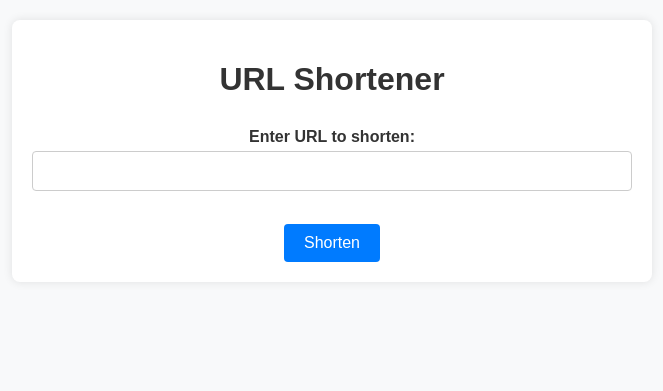
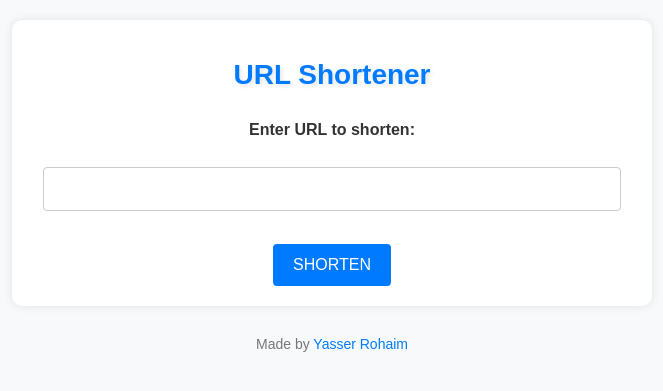
Before and after one commit to YasserRohaim/UrlShortener, a Django app: page /shorten in a window 1280 px wide. Shown: the top 391 px of the page, without its empty margins (308-971 px from the left). Run offline with Django 5.2, Linux system fonts and the light colour scheme.

Commit message:
editted the go endpoint url

```diff
--- a/main/templates/home.html
+++ b/main/templates/home.html
@@ -18,13 +18,16 @@
             margin: 20px auto;
             padding: 20px;
             background-color: #fff;
-            border-radius: 8px;
+            border-radius: 10px;
             box-shadow: 0 0 10px rgba(0, 0, 0, 0.1);
         }
 
         h1 {
             text-align: center;
             margin-bottom: 30px;
+            color: #007bff; /* Blue color */
+            font-size: 28px;
+            text-shadow: 2px 2px 4px rgba(0, 0, 0, 0.1);
         }
 
         form {
@@ -33,27 +36,40 @@
 
         label {
             font-weight: bold;
+            display: block;
+            margin-bottom: 5px;
         }
 
         input[type="url"] {
-            width: 100%;
-            padding: 10px;
+            width: calc(100% - 22px); /* Adjusting width to accommodate padding and border */
+            padding: 12px;
             margin-top: 5px;
             margin-bottom: 15px;
             border: 1px solid #ccc;
             border-radius: 4px;
             box-sizing: border-box;
             font-size: 16px;
+            transition: border-color 0.3s ease; /* Smooth transition for border color */
+        }
+
+        input[type="url"]:focus {
+            border-color: #007bff; /* Highlight border color on focus */
+            outline: none;
         }
 
         button[type="submit"] {
-            padding: 10px 20px;
+            padding: 12px 20px;
             background-color: #007bff;
             color: #fff;
             border: none;
             border-radius: 4px;
             cursor: pointer;
             font-size: 16px;
+            transition: background-color 0.3s ease; /* Smooth transition for background color */
+            display: inline-block;
+            text-decoration: none;
+            text-align: center;
+            text-transform: uppercase;
         }
 
         button[type="submit"]:hover {
@@ -64,6 +80,23 @@
             color: red;
             text-align: center;
             margin-top: 10px;
+        }
+
+        .footer {
+            margin-top: 30px;
+            text-align: center;
+            font-size: 14px;
+            color: #777;
+        }
+
+        .footer a {
+            color: #007bff;
+            text-decoration: none;
+            transition: color 0.3s ease;
+        }
+
+        .footer a:hover {
+            color: #0056b3;
         }
     </style>
 </head>
@@ -86,5 +119,9 @@
             <p class="error-message">{{ error_message }}</p>
         {% endif %}
     </div>
+
+    <div class="footer">
+        Made by <a href="#">Yasser Rohaim</a>
+    </div>
 </body>
 </html>
--- a/main/urls.py
+++ b/main/urls.py
@@ -1,5 +1,5 @@
 from django.urls import path
 from . import views
 urlpatterns=[path("shorten",views.shorten,name="shorten"),
-             path("<str:short_url>",views.go,name="go")
+             path("go/<str:short_url>",views.go,name="go")
              ]
--- a/main/views.py
+++ b/main/views.py
@@ -1,4 +1,4 @@
-from django.shortcuts import render, redirect
+from django.shortcuts import render, redirect,HttpResponse
 import uuid
 from .models import LinksMapper
 
@@ -11,6 +11,7 @@ def shorten (request):
         short_url=str(uuid.uuid4())[:10]
         new_link=LinksMapper(link=url,short=short_url)
         new_link.save()
+        short_url="go/"+short_url
         context={"short_url":short_url}
         return render(request, "home.html",context)
 
```
Also changed, not shown: db.sqlite3.
